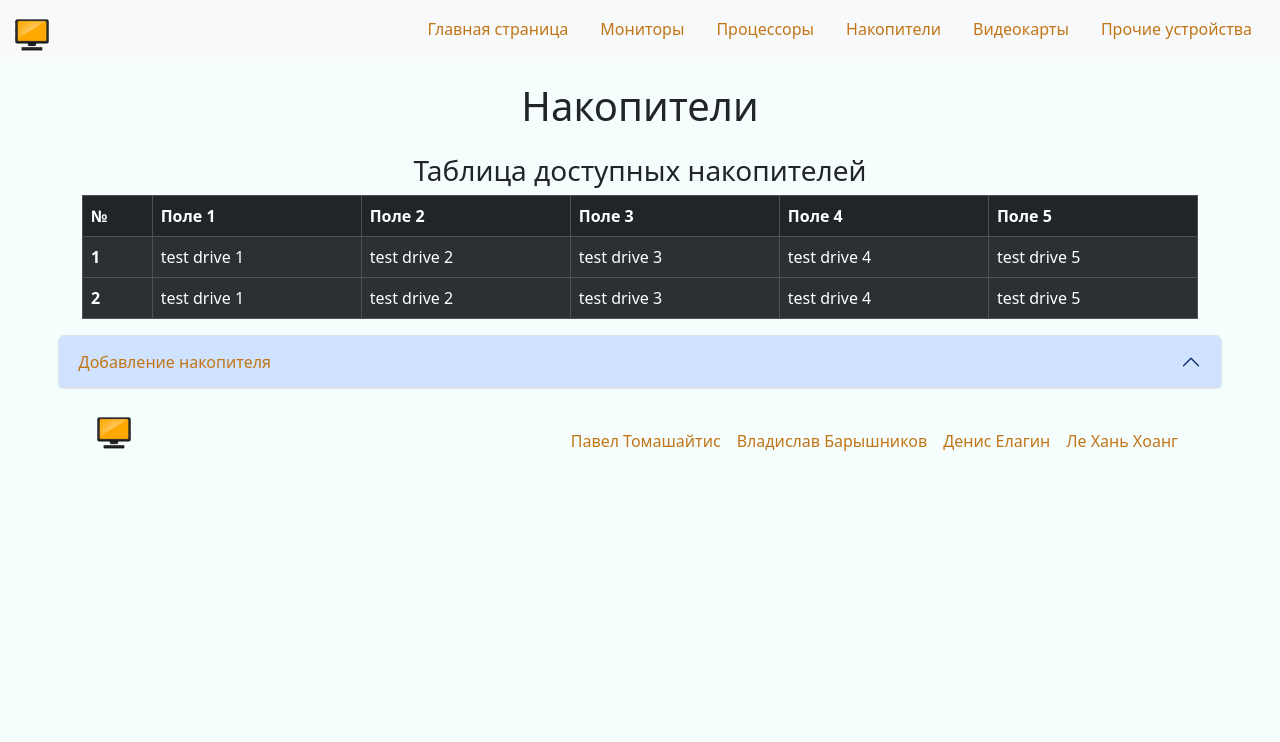
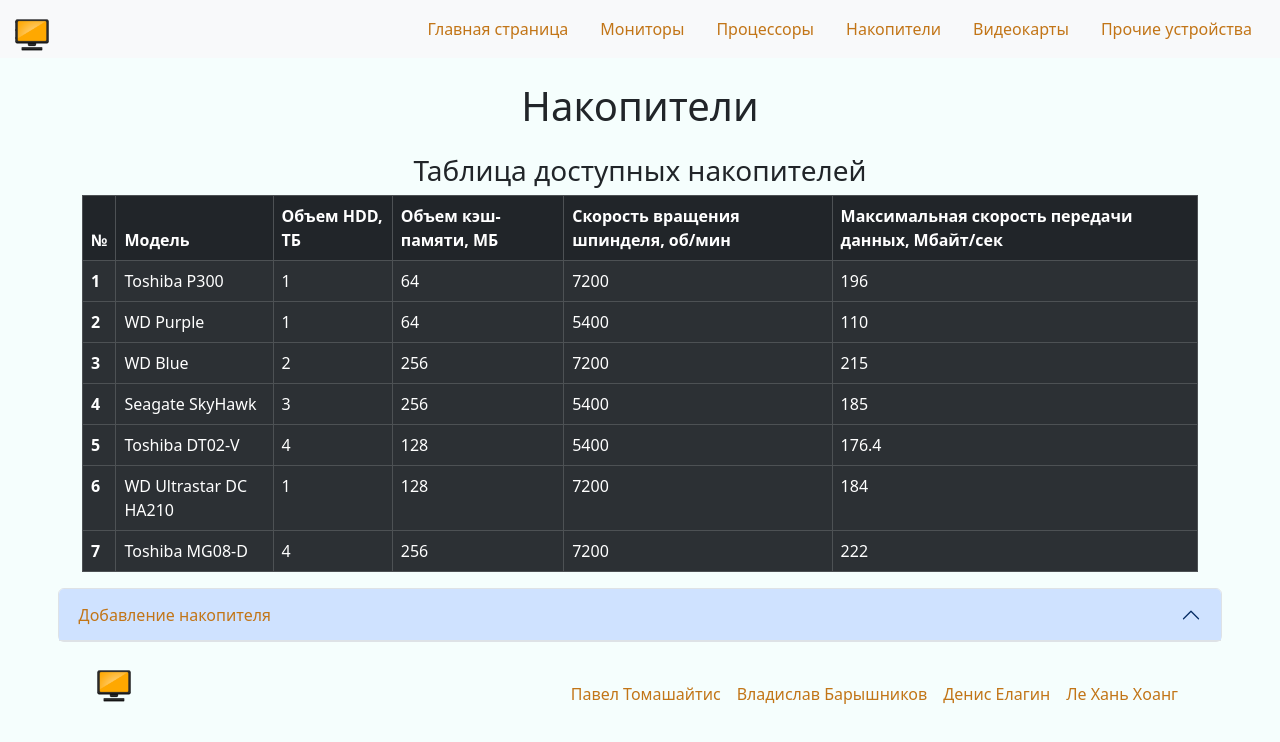
Before and after one commit to xwills1337/pc_parts_store, an Angular app: page /drives in a window 1280 px wide. Shown: the top 742 px of the page. Built offline with nearby package versions, Linux system fonts and the light colour scheme.

Commit message:
добавил поля для накопителей

```diff
--- a/src/app/pages/drives/drives.component.html
+++ b/src/app/pages/drives/drives.component.html
@@ -8,11 +8,11 @@
                     <thead class="thead-dark">
                         <tr>
                             <th scope="col">№</th>
-                            <th scope="col">Поле 1</th>
-                            <th scope="col">Поле 2</th>
-                            <th scope="col">Поле 3</th>
-                            <th scope="col">Поле 4</th>
-                            <th scope="col">Поле 5</th>
+                            <th scope="col">Модель</th>
+                            <th scope="col">Объем HDD, ТБ</th>
+                            <th scope="col">Объем кэш-памяти, МБ</th>
+                            <th scope="col">Скорость вращения шпинделя, об/мин</th>
+                            <th scope="col">Максимальная скорость передачи данных, Мбайт/сек</th>
                         </tr>
                     </thead>
                     <tbody *ngFor="let drive of drives; let i = index">
--- a/src/assets/drives.json
+++ b/src/assets/drives.json
@@ -1,16 +1,51 @@
 [
-    {
-        "att1": "test drive 1",
-        "att2": "test drive 2",
-        "att3": "test drive 3",
-        "att4": "test drive 4",
-        "att5": "test drive 5"
-    },
-    {
-        "att1": "test drive 1",
-        "att2": "test drive 2",
-        "att3": "test drive 3",
-        "att4": "test drive 4",
-        "att5": "test drive 5"
-    }
+  {
+    "att1": "Toshiba P300",
+    "att2": "1",
+    "att3": "64",
+    "att4": "7200",
+    "att5": "196"
+  },
+  {
+    "att1": "WD Purple",
+    "att2": "1",
+    "att3": "64",
+    "att4": "5400",
+    "att5": "110"
+  },
+  {
+    "att1": "WD Blue",
+    "att2": "2",
+    "att3": "256",
+    "att4": "7200",
+    "att5": "215"
+  },
+  {
+    "att1": "Seagate SkyHawk",
+    "att2": "3",
+    "att3": "256",
+    "att4": "5400",
+    "att5": "185"
+  },
+  {
+    "att1": "Toshiba DT02-V",
+    "att2": "4",
+    "att3": "128",
+    "att4": "5400",
+    "att5": "176.4"
+  },
+  {
+    "att1": "WD Ultrastar DC HA210",
+    "att2": "1",
+    "att3": "128",
+    "att4": "7200",
+    "att5": "184"
+  },
+  {
+    "att1": "Toshiba MG08-D",
+    "att2": "4",
+    "att3": "256",
+    "att4": "7200",
+    "att5": "222"
+  }
 ]
```
